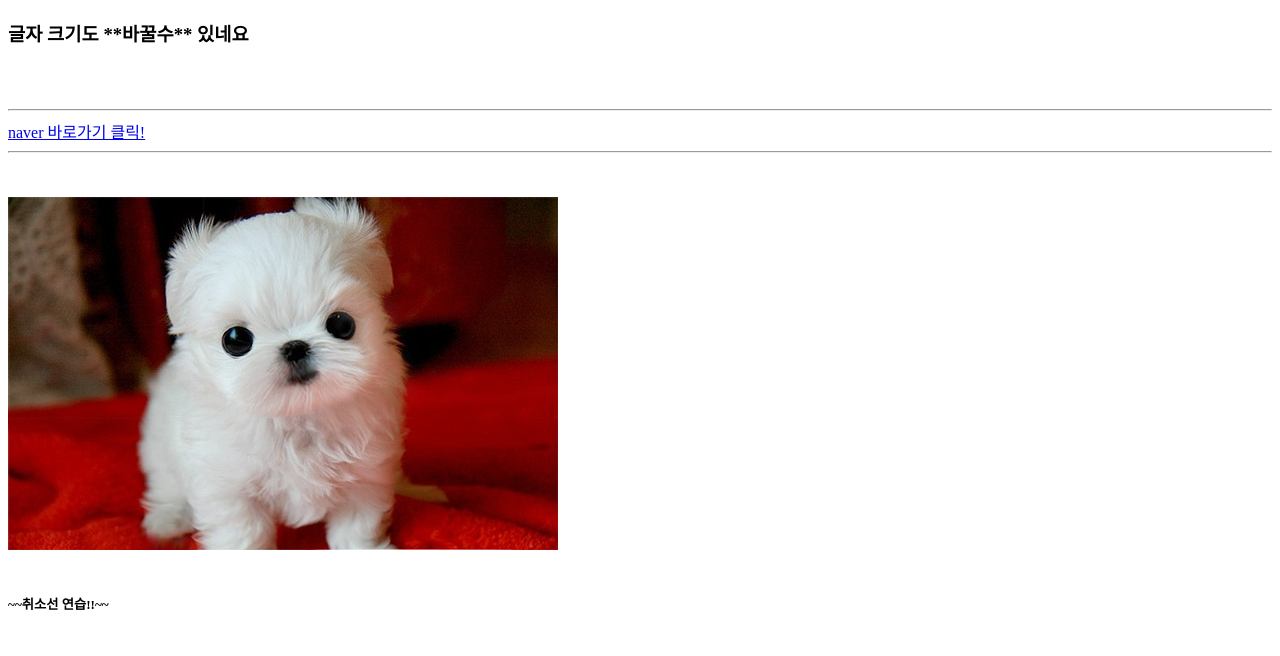
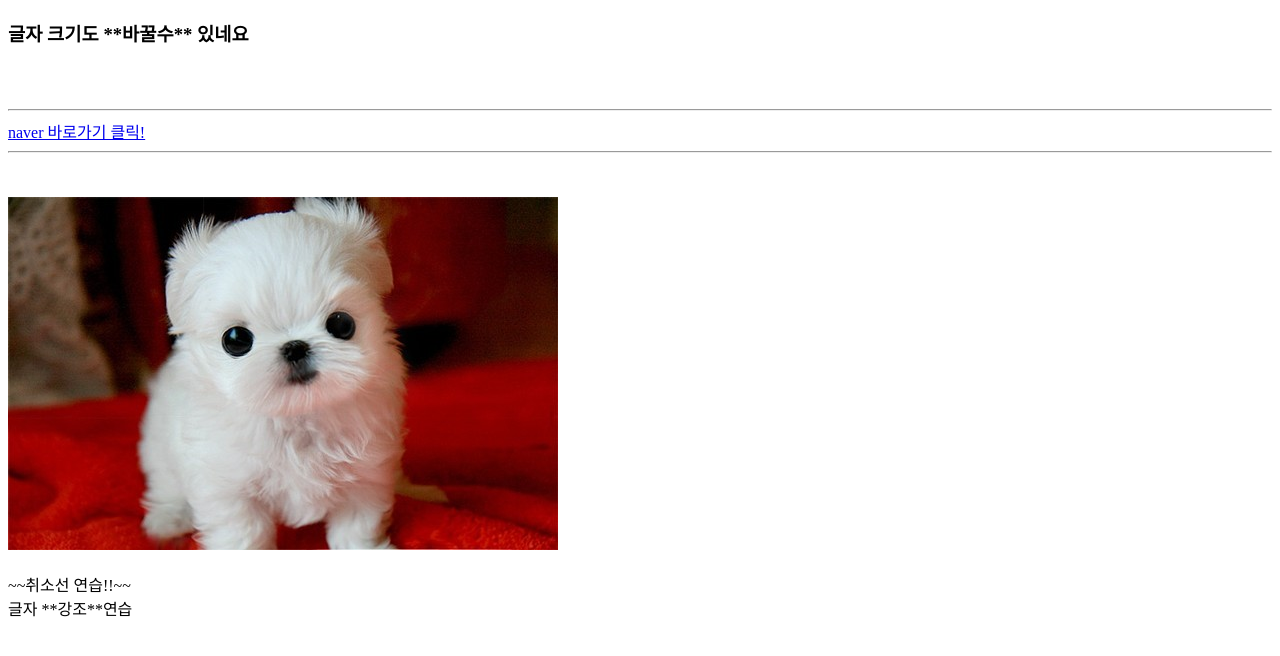
Before and after one commit to YOONSUN-CHOI/homework01, a plain HTML site: page index.html in a window 1280 px wide. Shown: the part 70-726 px from the top of the page. Drawn offline with Linux system fonts and the light colour scheme.

Commit message:
Update index.html

```diff
--- a/index.html
+++ b/index.html
@@ -14,6 +14,7 @@
       <hr/><br><br>
       <img src = "haha.png" />
       <br><br>
-      <h5>~~취소선 연습!!~~</h5>
+      ~~취소선 연습!!~~ <br>
+      글자 **강조**연습
 </body>
 </html>
```
